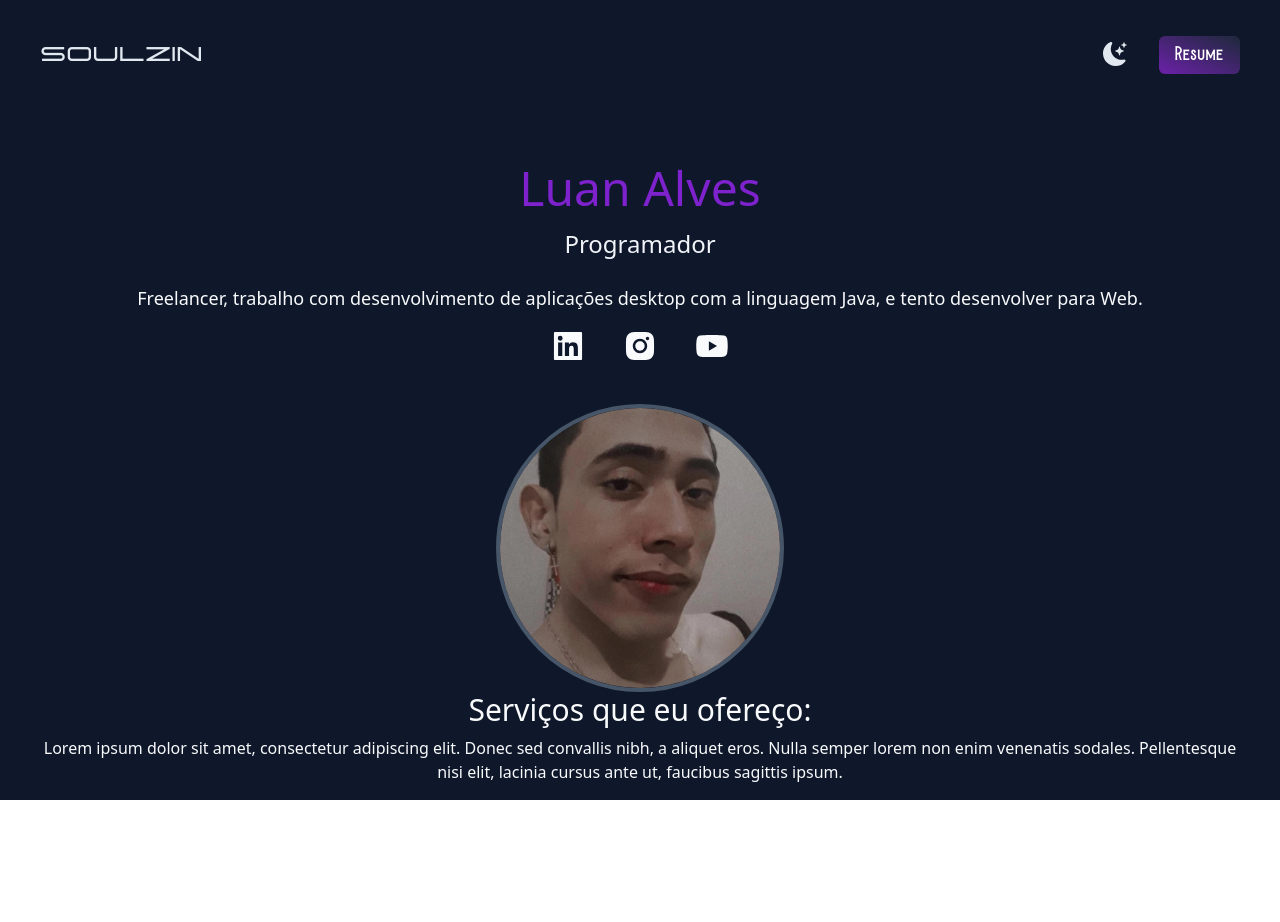
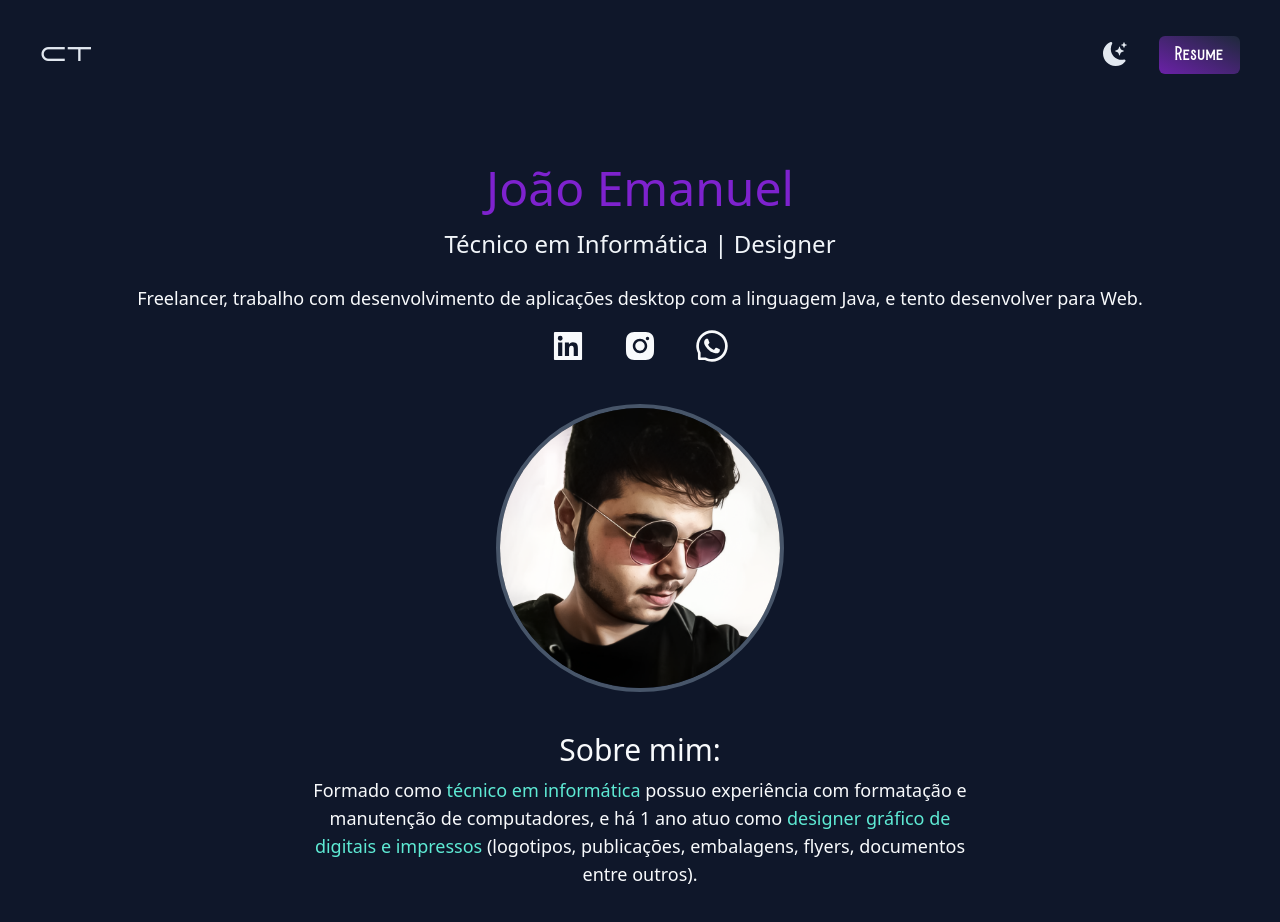
Before and after one commit to Soulzin01/joaoportfolio, a Next.js app: page / in a window 1280 px wide. Shown: the top 922 px of the page. Before the commit the page ends 800 px from the top, so only its background shows below. Built offline with nearby package versions, Linux system fonts and the light colour scheme.

Commit message:
commit changes joao

```diff
--- a/pages/index.js
+++ b/pages/index.js
@@ -1,14 +1,14 @@
 import Head from 'next/head'
 import {BsMoonStarsFill} from 'react-icons/bs';
-import {AiFillLinkedin, AiFillInstagram, AiFillYoutube} from 'react-icons/ai';
+import {AiFillLinkedin, AiFillInstagram, AiOutlineWhatsApp} from 'react-icons/ai';
 import Image from 'next/image';
-import devsoul from "../public/luanImg.png";
+import devsoul from "../public/joaoImg.png";
 
 export default function Home() {
   return (
     <div>
       <Head>
-        <title>Luan Alves - Portfolio</title>
+        <title>João Emanuel - Portfolio</title>
         <meta name="description" content="Generated by create next app" />
         <meta name="viewport" content="width=device-width, initial-scale=1" />
         <link rel="shortcut icon" type="image/x-icon" href="favicon.ico"/>
@@ -18,7 +18,7 @@ export default function Home() {
           <section className='min-h-3/4'>
 
             <nav className='py-10 mb-12 flex justify-between'>
-              <h1 className='text-xl text-slate-200 font-centauri cursor-default'>Soulzin</h1>
+              <h1 className='text-xl text-slate-200 font-centauri cursor-default'>CT</h1>
               <ul className='flex items-center'>
                 <li><BsMoonStarsFill className='cursor-pointer text-2xl text-slate-200'/></li>
                 <li>
@@ -29,8 +29,8 @@ export default function Home() {
             </nav>
 
             <div className='text-center'>
-              <h2 className='text-5xl text-purple-700 font-medium  py-2'>Luan Alves</h2>
-              <h3 className='text-2xl text-slate-100 py-2'>Programador</h3>
+              <h2 className='text-5xl text-purple-700 font-medium  py-2'>João Emanuel</h2>
+              <h3 className='text-2xl text-slate-100 py-2'>Técnico em Informática | Designer</h3>
               <p className='text-lg text-slate-50 py-4'>
                 Freelancer, trabalho com desenvolvimento de aplicações desktop com a linguagem
                 Java, e tento desenvolver para Web.
@@ -38,14 +38,14 @@ export default function Home() {
             </div>
 
             <div className='text-4xl text-center flex text-slate-50 justify-center gap-9'>
-                <a href="https://www.linkedin.com/in/luan-alves-de-oliveira-80a072236/" target="_blank" rel="noopener">
+                <a href="https://www.linkedin.com/in/jo%C3%A3o-alcanfor-341363249/" target="_blank" rel="noopener">
                 <AiFillLinkedin/>
                 </a>
-                <a href="https://www.instagram.com/soulzin010" target="_blank" rel="noopener">
+                <a href="https://www.instagram.com/conjunto_tecnico/" target="_blank" rel="noopener">
                 <AiFillInstagram/>
                 </a>
-                <a href="https://www.youtube.com" target='_blank' rel="noopener">
-                <AiFillYoutube/>
+                <a href="https://api.whatsapp.com/send/?phone=5588988464056&text&type=phone_number&app_absent=0" target='_blank' rel="noopener">
+                <AiOutlineWhatsApp/>
                 </a>
               </div>
 
@@ -54,13 +54,14 @@ export default function Home() {
               </div>
           </section>
           <section>
-            <div>
+            <div className='max-w-2xl mx-auto py-10'>
                 <h3 className="text-3xl text-center text-slate-50">
-                  Serviços que eu ofereço:
+                  Sobre mim:
                 </h3>
-                <p className='text-md py-2 text-center text-slate-50'>
-                  Lorem ipsum dolor sit amet, consectetur adipiscing elit. Donec sed convallis nibh, a aliquet eros.
-                  Nulla semper lorem non enim venenatis sodales. Pellentesque nisi elit, lacinia cursus ante ut, faucibus sagittis ipsum.
+                <p className='text-lg py-2 text-center text-slate-50'>
+                Formado como <span className='text-teal-300'>técnico em informática</span> possuo experiência com formatação e manutenção de computadores,
+                e há 1 ano atuo como <span className='text-teal-300'>designer gráfico de digitais e impressos</span> (logotipos, publicações, embalagens, flyers,
+                 documentos entre outros).
                 </p>
             </div>
           </section>
```
Also changed, not shown: public/joaoImg.png (added), 1 other file (tests, documents, lock files or other folders).
